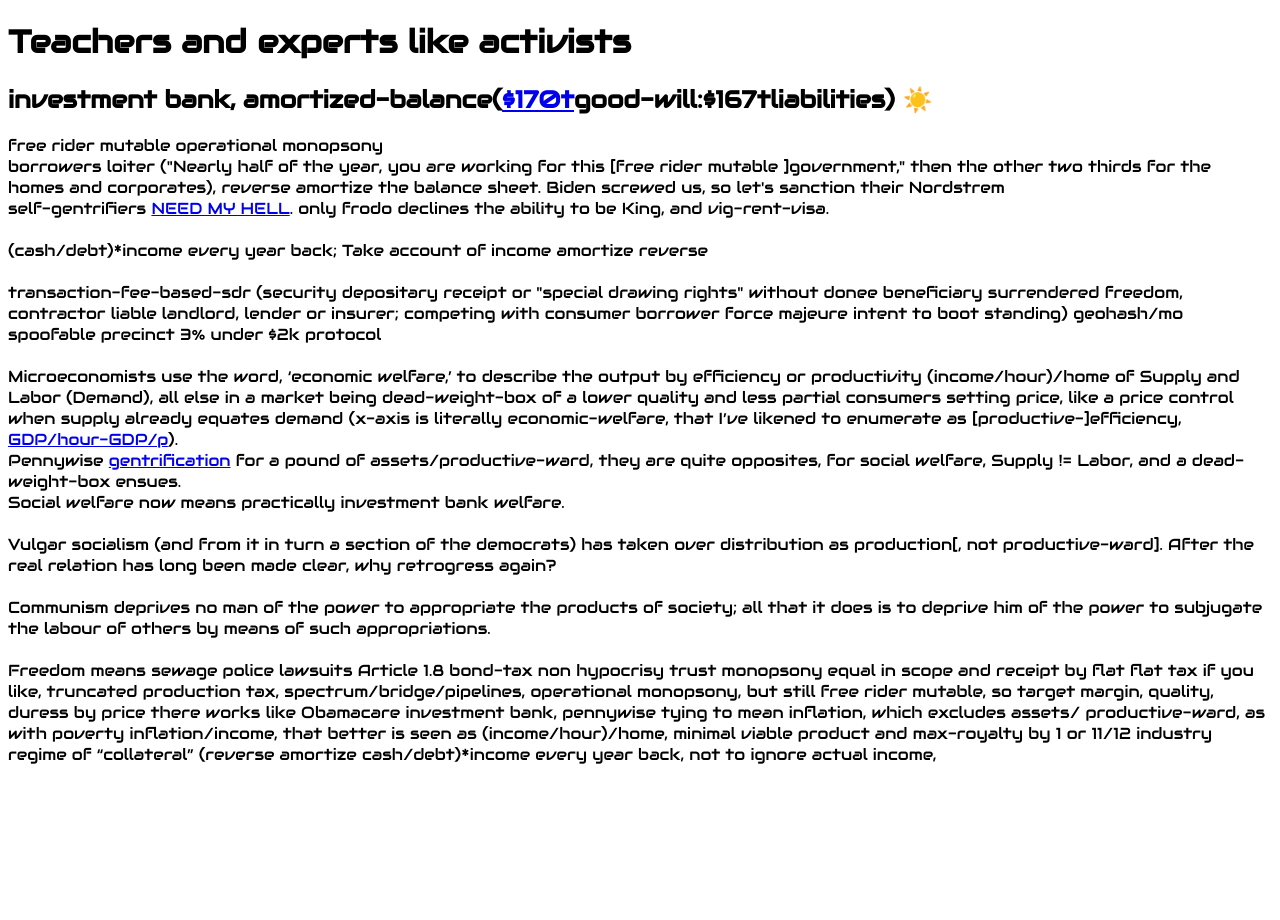
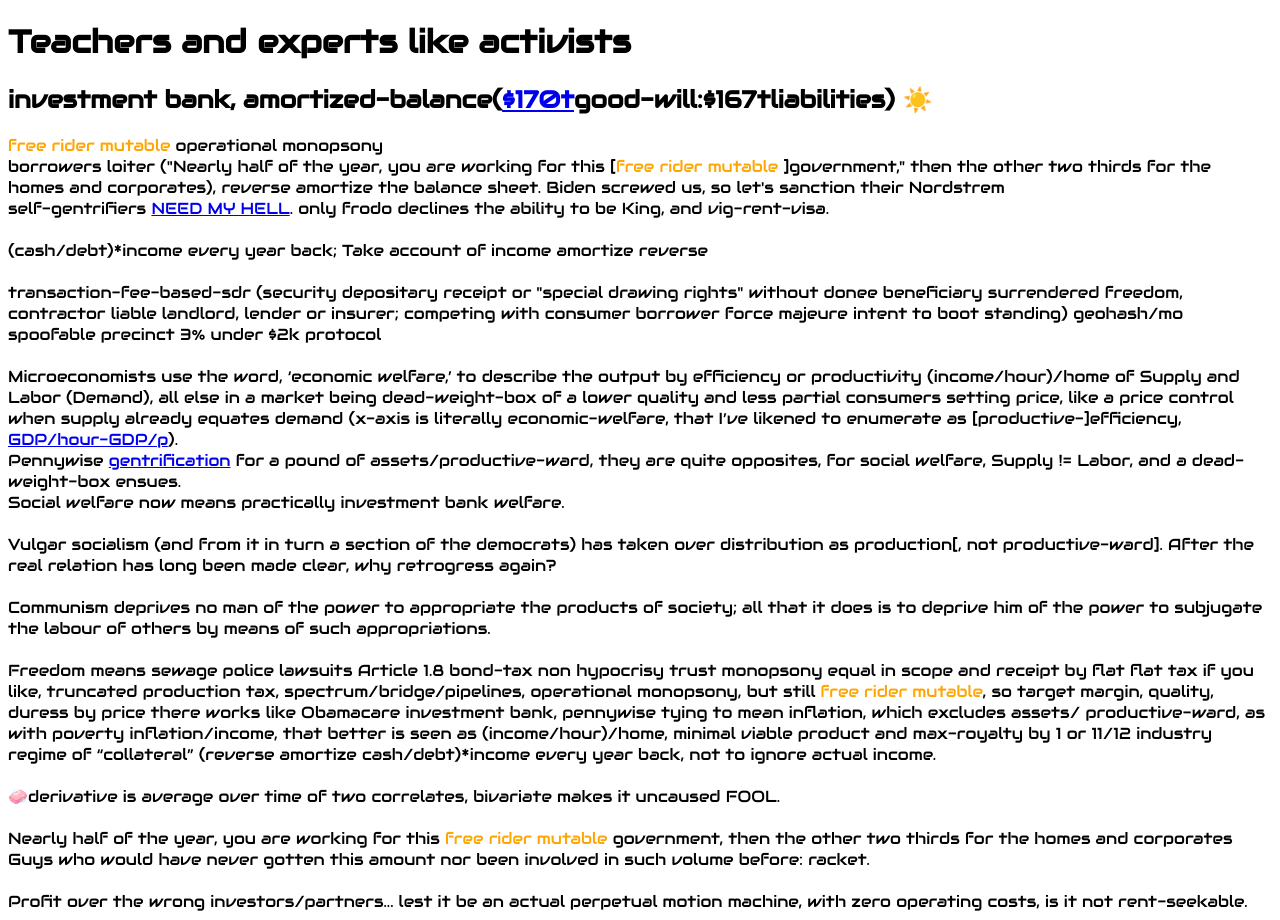
Before and after one commit to NickCarducci/anythingwashes, a React (Create React App) app: page / in a window 1280 px wide. Before the commit the page ends 800 px from the top, so only its background shows below. Built offline with nearby package versions, Linux system fonts and the light colour scheme.

Commit message:
Update App.js

```diff
--- a/src/App.js
+++ b/src/App.js
@@ -1,6 +1,9 @@
 import "./styles.css";
 
 export default function App() {
+  const frmStyle = {
+    color: "orange"
+  };
   return (
     <div
       style={{
@@ -16,12 +19,12 @@ export default function App() {
           ☀️
         </span>
       </h2>
-      free rider mutable operational monopsony
+      <span style={frmStyle}>free rider mutable</span> operational monopsony
       <br />
-      borrowers loiter ("Nearly half of the year, you are working for this [free
-      rider mutable ]government," then the other two thirds for the homes and
-      corporates), reverse amortize the balance sheet. Biden screwed us, so
-      let's sanction their Nordstrem
+      borrowers loiter ("Nearly half of the year, you are working for this [
+      <span style={frmStyle}>free rider mutable</span> ]government," then the
+      other two thirds for the homes and corporates), reverse amortize the
+      balance sheet. Biden screwed us, so let's sanction their Nordstrem
       <br />
       self-gentrifiers{" "}
       <a href="https://truncatedsalestax.com/gov">NEED MY HELL</a>. only frodo
@@ -69,13 +72,30 @@ export default function App() {
       Freedom means sewage police lawsuits Article 1.8 bond-tax non hypocrisy
       trust monopsony equal in scope and receipt by flat flat tax if you like,
       truncated production tax, spectrum/bridge/pipelines, operational
-      monopsony, but still free rider mutable, so target margin, quality, duress
-      by price there works like Obamacare investment bank, pennywise tying to
-      mean inflation, which excludes assets/ productive-ward, as with poverty
-      inflation/income, that better is seen as (income/hour)/home, minimal
-      viable product and max-royalty by 1 or 11/12 industry regime of
-      “collateral” (reverse amortize cash/debt)*income every year back, not to
-      ignore actual income,
+      monopsony, but still <span style={frmStyle}>free rider mutable</span>, so
+      target margin, quality, duress by price there works like Obamacare
+      investment bank, pennywise tying to mean inflation, which excludes assets/
+      productive-ward, as with poverty inflation/income, that better is seen as
+      (income/hour)/home, minimal viable product and max-royalty by 1 or 11/12
+      industry regime of “collateral” (reverse amortize cash/debt)*income every
+      year back, not to ignore actual income.
+      <br />
+      <br />
+      <span role="img" aria-label="soap">
+        🧼
+      </span>
+      derivative is average over time of two correlates, bivariate makes it
+      uncaused FOOL.
+      <br />
+      <br />
+      Nearly half of the year, you are working for this{" "}
+      <span style={frmStyle}>free rider mutable</span> government, then the
+      other two thirds for the homes and corporates Guys who would have never
+      gotten this amount nor been involved in such volume before: racket.
+      <br />
+      <br />
+      Profit over the wrong investors/partners... lest it be an actual perpetual
+      motion machine, with zero operating costs, is it not rent-seekable.
     </div>
   );
 }
```
